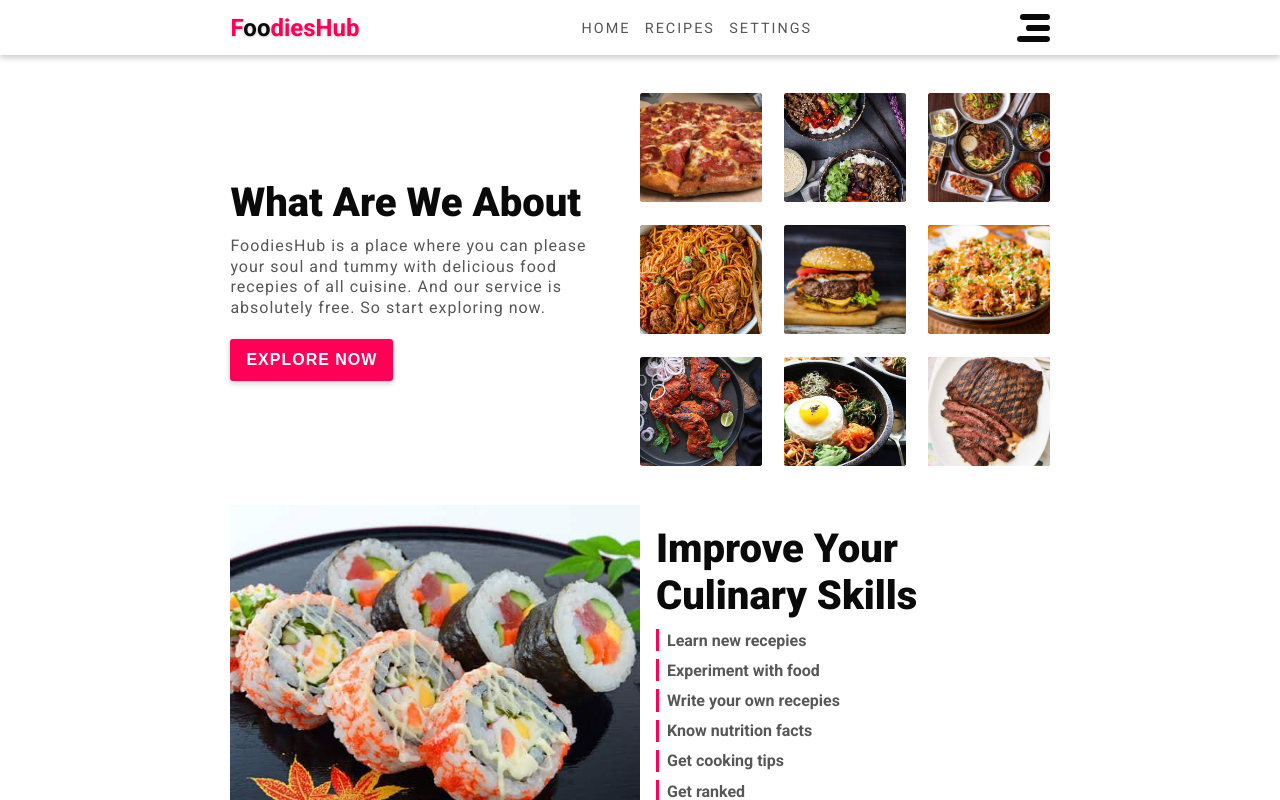
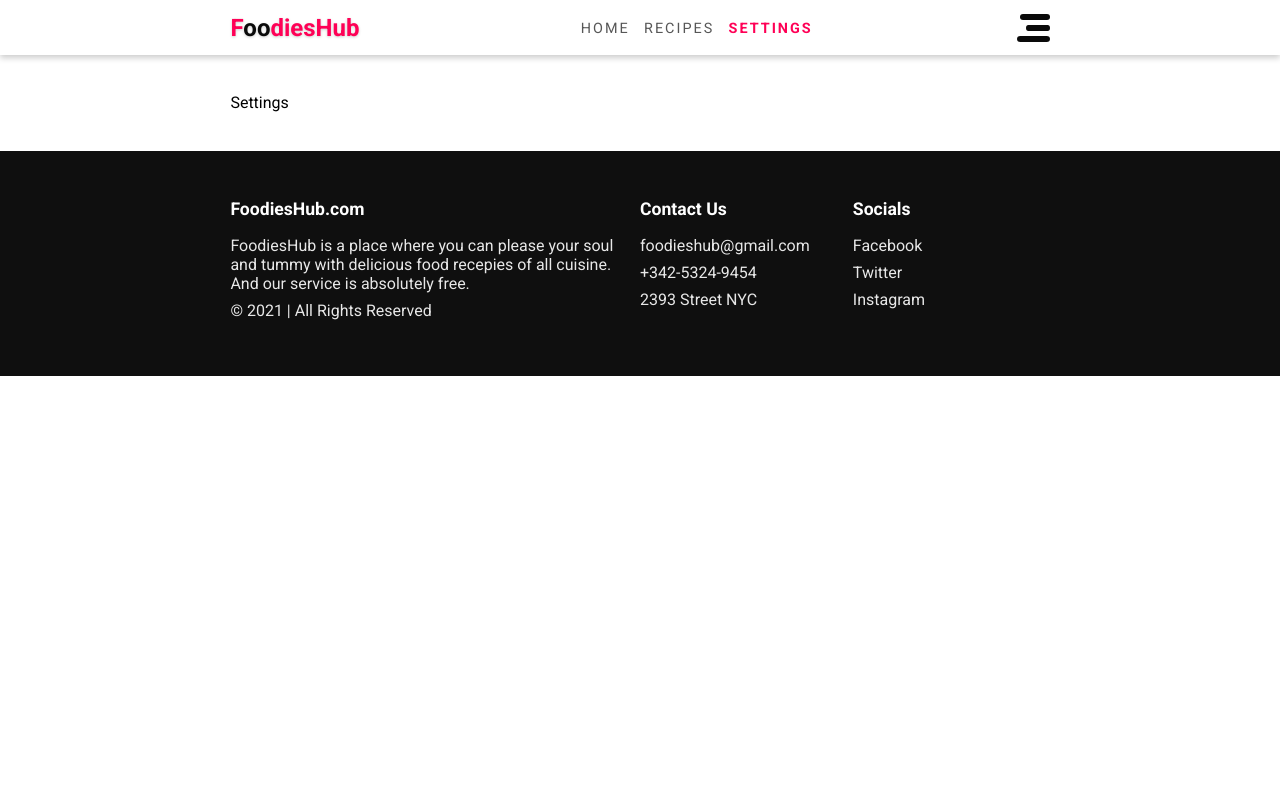
Before and after one commit to Rajeev02/food-app, a React (Create React App) app: page /settings in a window 1280 px wide. Shown: the top 800 px of the page. Built offline with nearby package versions, Linux system fonts and the light colour scheme.

Commit message:
add recipes and settings page also update select page

```diff
--- a/src/App.js
+++ b/src/App.js
@@ -1,23 +1,27 @@
 import React from "react";
-import ChiefsSection from "./components/ChiefsSection";
+import { BrowserRouter as Router, Routes, Route } from "react-router-dom";
 import Footer from "./components/Footer";
-import HeroSection from "./components/HeroSection";
-import ImproveSkills from "./components/ImproveSkills";
 import Navbar from "./components/Navbar";
-import QuoteSection from "./components/QuoteSection";
+import Home from "./pages/Home";
+import Recipes from "./pages/Recipes";
+import Settings from "./pages/Settings";
 
 function App() {
   return (
-    <div className="app">
+    <Router>
       <Navbar />
       <div className="container main">
-        <HeroSection />
-        <ImproveSkills />
-        <QuoteSection />
-        <ChiefsSection />
+        <Routes>
+          <Route path="/" element={<Home />} />
+          <Route path="/recipes" element={<Recipes />} />
+          <Route path="/settings" element={<Settings />} />
+        </Routes>
       </div>
       <Footer />
-    </div>
+    </Router>
+    // <div className="app">
+
+    // </div>
   );
 }
 
--- a/src/components/Navbar.js
+++ b/src/components/Navbar.js
@@ -1,8 +1,10 @@
 import React, { useState } from "react";
+import { Link, useLocation } from "react-router-dom";
 import Sidebar from "./Sidebar";
 import { faHome, faList, faCog } from "@fortawesome/free-solid-svg-icons";
 
 function Navbar() {
+  const location = useLocation();
   const [showSidebar, setShowSidebar] = useState(false);
   const links = [
     {
@@ -33,9 +35,13 @@ function Navbar() {
         </a>
         <div className="nav-links">
           {links.map((link) => (
-            <a href={link.path} key={link.name}>
+            <Link
+              className={location.pathname === link.path ? "active" : ""}
+              to={link.path}
+              key={link.name}
+            >
               {link.name}
-            </a>
+            </Link>
           ))}
         </div>
         <div
--- a/src/components/Sidebar.js
+++ b/src/components/Sidebar.js
@@ -1,14 +1,24 @@
 import React from "react";
 import { FontAwesomeIcon } from "@fortawesome/react-fontawesome";
+import { Link, useLocation } from "react-router-dom";
 
 function Sidebar({ links, close }) {
+  const location = useLocation();
   return (
     <div className="sidebar" onClick={close}>
       {links.map((link) => (
-        <a className="sidebar-link" href={link.path} key={link.name}>
+        <Link
+          to={link.path}
+          className={
+            location.pathname === link.path
+              ? "sidebar-link active"
+              : "sidebar-link"
+          }
+          key={link.name}
+        >
           <FontAwesomeIcon icon={link.icon} />
           {link.name}
-        </a>
+        </Link>
       ))}
     </div>
   );
--- /dev/null
+++ b/src/pages/Home.js
@@ -0,0 +1,18 @@
+import React from "react";
+import HeroSection from "../components/HeroSection";
+import ImproveSkills from "../components/ImproveSkills";
+import QuoteSection from "../components/QuoteSection";
+import ChiefsSection from "../components/ChiefsSection";
+
+const Home = () => {
+  return (
+    <>
+      <HeroSection />
+      <ImproveSkills />
+      <QuoteSection />
+      <ChiefsSection />
+    </>
+  );
+};
+
+export default Home;
--- /dev/null
+++ b/src/pages/Recipes.js
@@ -0,0 +1,7 @@
+import React from "react";
+
+const Recipes = () => {
+  return <div>Recipes</div>;
+};
+
+export default Recipes;
--- /dev/null
+++ b/src/pages/Settings.js
@@ -0,0 +1,7 @@
+import React from "react";
+
+const Settings = () => {
+  return <div>Settings</div>;
+};
+
+export default Settings;
```
